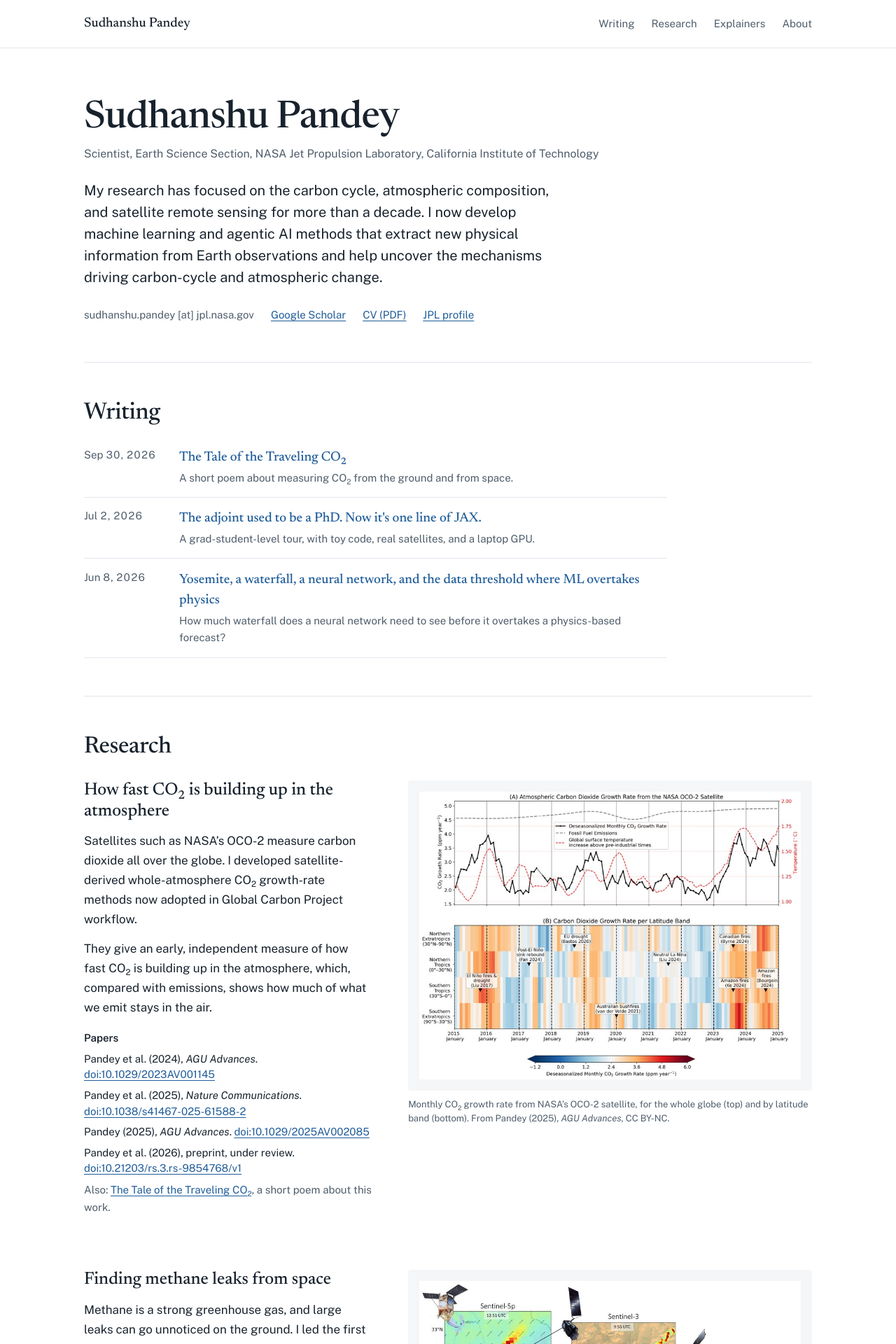
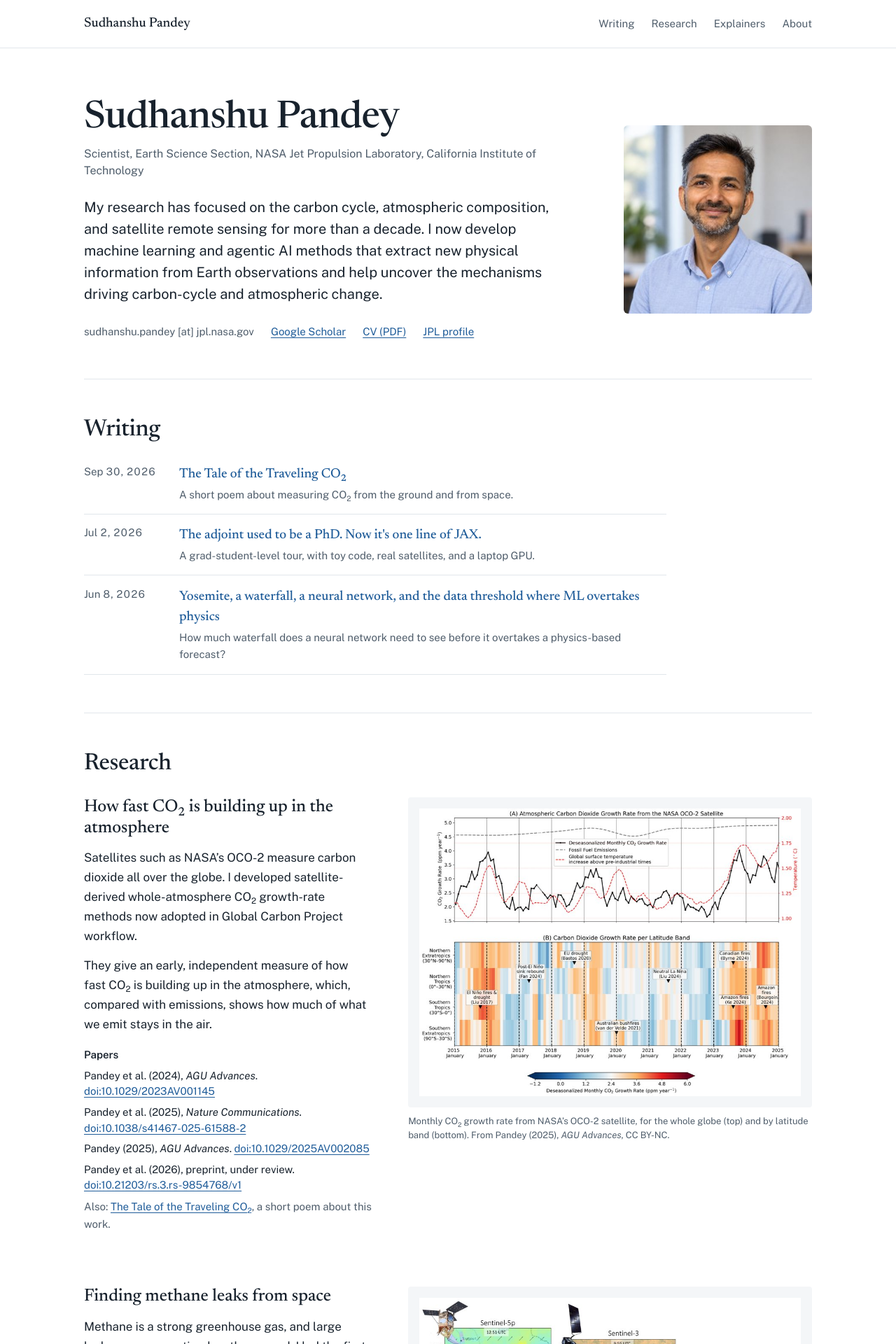
Before and after one commit to sudshu/sudshu.github.io, a Jekyll site: the page built from index.md, in a window 1280 px wide. Shown: the top 1920 px of the page at 70% size. Built offline with Jekyll 4.4.1, drawn with Linux system fonts in a browser that asks for light colours.

Commit message:
Add a portrait to the homepage intro
The photo sits to the right of the name and intro on wide screens and
above the name on phones. Two web sizes (320 and 640 px), re-encoded
without metadata.

Co-Authored-By: Claude Opus 5.5 <noreply@anthropic.com>

```diff
--- a/_data/home.yml
+++ b/_data/home.yml
@@ -5,6 +5,9 @@
 intro:
   titles:
     - "Scientist, Earth Science Section, NASA Jet Propulsion Laboratory, California Institute of Technology"
+  photo:
+    base: /assets/img/sudhanshu-pandey
+    alt: "Sudhanshu Pandey"
   lead: >-
     My research has focused on the carbon cycle, atmospheric composition, and
     satellite remote sensing for more than a decade. I now develop machine
--- a/_layouts/home.html
+++ b/_layouts/home.html
@@ -5,12 +5,19 @@ layout: default
 <div class="wrap">
 
   <section class="intro" aria-labelledby="name">
+    <div class="intro-text">
     <h1 id="name">{{ site.title | escape }}</h1>
     {%- for line in home.intro.titles %}
     <p class="title">{{ line }}</p>
     {%- endfor %}
     <p class="lead">{{ home.intro.lead | markdownify | remove: '<p>' | remove: '</p>' | strip }}</p>
     {%- include contact-links.html class="links" %}
+    </div>
+    {%- if home.intro.photo %}
+    <img class="portrait" src="{{ home.intro.photo.base | append: '-640.jpg' | relative_url }}"
+         srcset="{{ home.intro.photo.base | append: '-320.jpg' | relative_url }} 320w, {{ home.intro.photo.base | append: '-640.jpg' | relative_url }} 640w"
+         sizes="(min-width: 761px) 17rem, 8.5rem" width="640" height="640" alt="{{ home.intro.photo.alt | escape }}">
+    {%- endif %}
   </section>
 
   <section class="part" id="writing" aria-labelledby="writing-h">
--- a/assets/css/style.css
+++ b/assets/css/style.css
@@ -83,7 +83,11 @@ img { max-width: 100%; height: auto; }
 
 /* ---------- homepage ---------- */
 
-.intro { padding: clamp(3rem, 8vh, 5rem) 0 clamp(2.5rem, 6vh, 4rem); }
+.intro {
+  display: grid; grid-template-columns: minmax(0, 1fr) auto; gap: clamp(2rem, 5vw, 4.5rem); align-items: center;
+  padding: clamp(3rem, 8vh, 5rem) 0 clamp(2.5rem, 6vh, 4rem);
+}
+.portrait { display: block; width: clamp(13rem, 21vw, 17rem); height: auto; aspect-ratio: 1 / 1; object-fit: cover; border-radius: 6px; background: var(--panel); }
 .intro h1 {
   margin: 0 0 0.6rem; font-family: var(--serif); font-weight: 500;
   font-size: clamp(2.4rem, 4.4vw, 3.4rem); line-height: 1.05; letter-spacing: -0.015em;
@@ -218,6 +222,8 @@ section.part > h2 {
   .topic-fig, .explainer-media { max-width: 44rem; }
 }
 @media (max-width: 760px) {
+  .intro { grid-template-columns: 1fr; gap: 1.5rem; }
+  .portrait { order: -1; width: 8.5rem; }
   .site-nav { width: 100%; gap: 0.25rem 1.1rem; font-size: 0.9rem; }
   .poem { font-size: 1.08rem; }
   .posts li { grid-template-columns: 1fr; gap: 0.2rem; }
```
Also changed, not shown: assets/img/sudhanshu-pandey-320.jpg (added), assets/img/sudhanshu-pandey-640.jpg (added).
